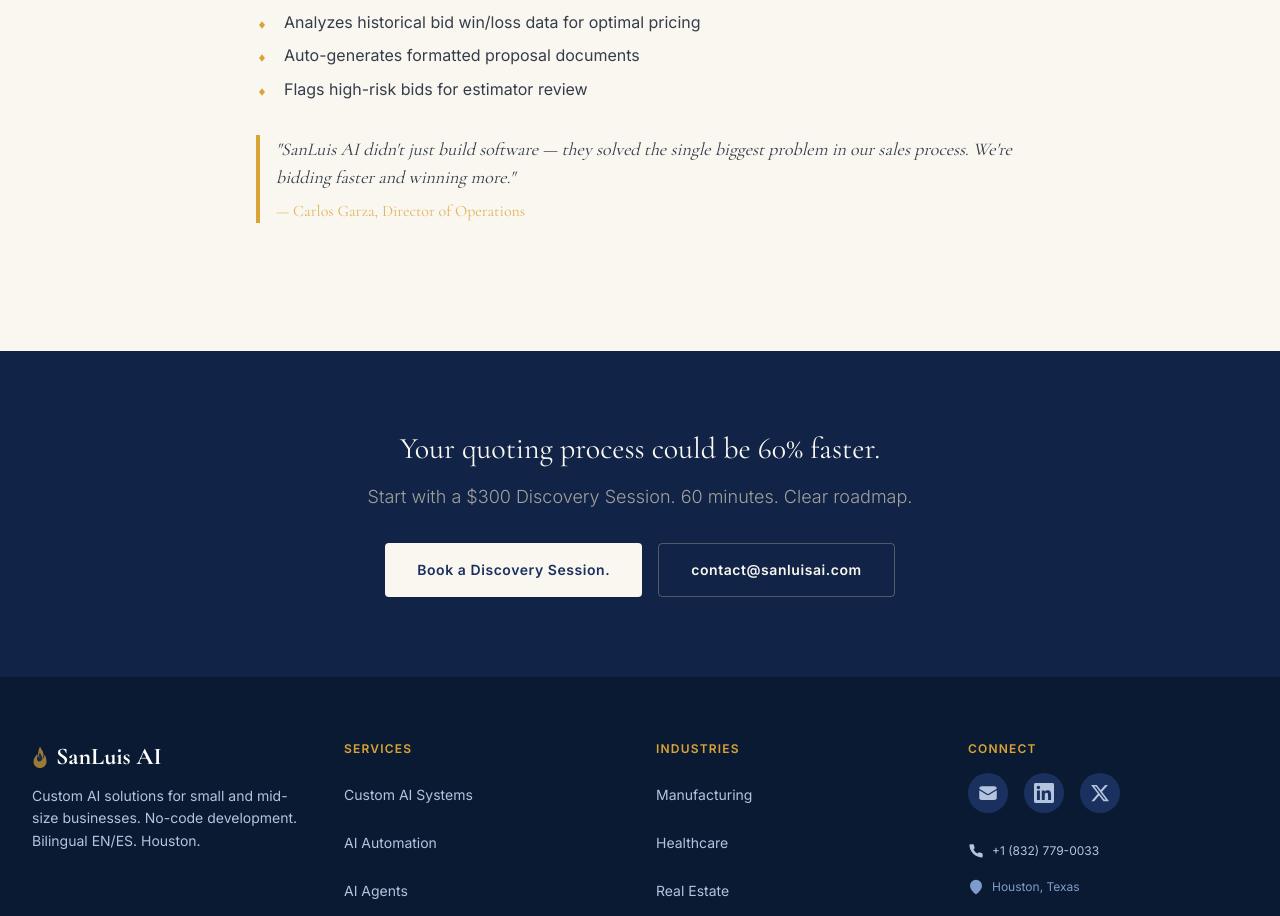
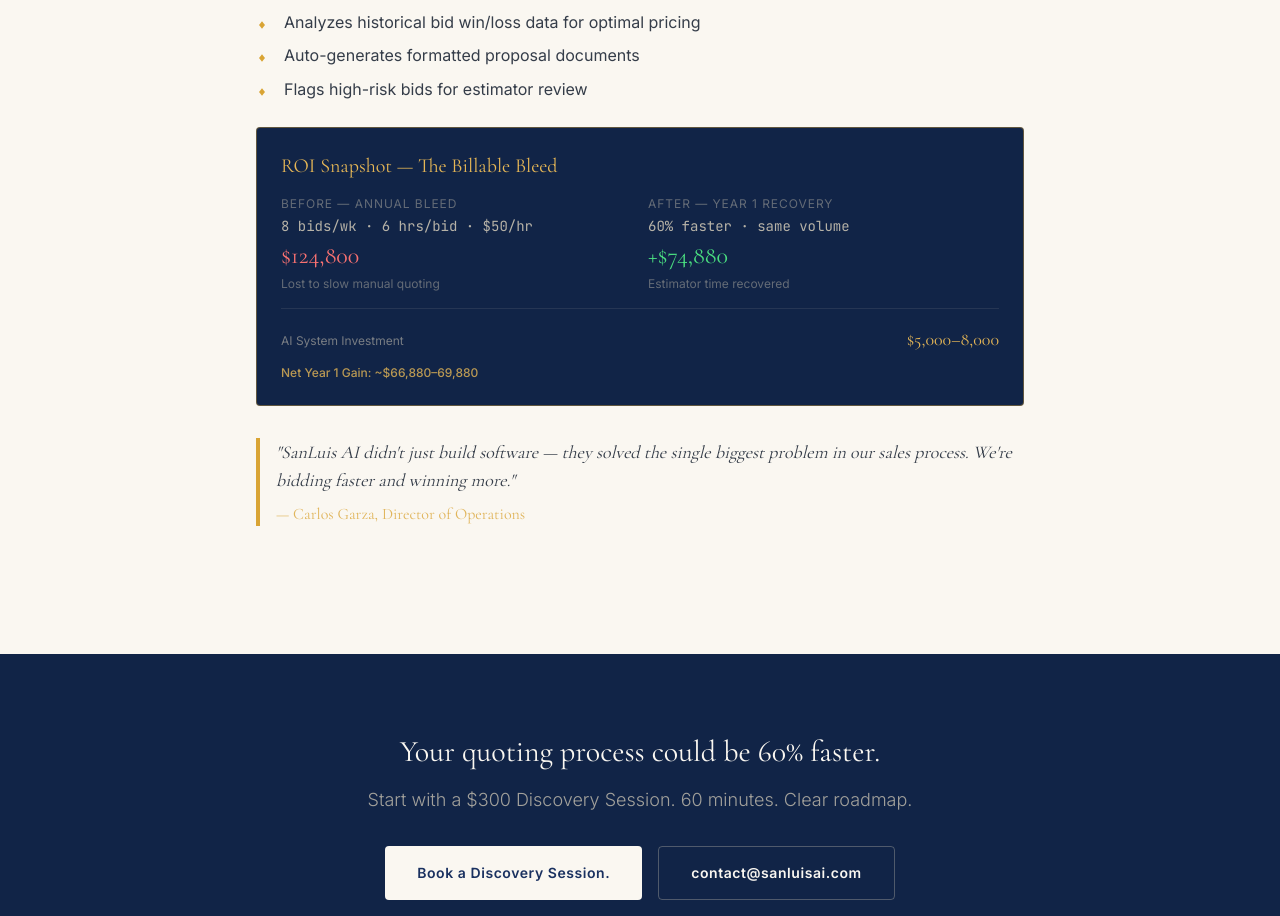
Before and after one commit to SanLuis-AI-Solutions/sanluisai-portfolio, a Next.js app: page /case-studies/garza-international in a window 1280 px wide. Shown: the part 1110-2026 px from the top of the page. Built offline with nearby package versions, Linux system fonts and the light colour scheme.

Commit message:
feat: NotebookLM synthesis — hero reframe (Your business, running on AI), Hormozi value stacking on services, Billable Bleed ROI boxes on all 3 case studies

```diff
--- a/app/case-studies/garza-international/page.tsx
+++ b/app/case-studies/garza-international/page.tsx
@@ -45,6 +45,31 @@
             <li>Auto-generates formatted proposal documents</li>
             <li>Flags high-risk bids for estimator review</li>
           </ul>
+
+          {/* ROI Snapshot — Billable Bleed */}
+          <div className="bg-navy-900 text-bone-50 border border-gold-600/40 rounded p-6 mb-8">
+            <h3 className="font-display text-xl text-gold-500 mb-4">ROI Snapshot — The Billable Bleed</h3>
+            <div className="grid sm:grid-cols-2 gap-4 mb-4">
+              <div>
+                <div className="font-sans text-xs text-bone-300/40 tracking-[0.08em] uppercase mb-1">Before — Annual Bleed</div>
+                <div className="font-mono text-sm text-bone-300/80">8 bids/wk · 6 hrs/bid · $50/hr</div>
+                <div className="font-display text-2xl text-red-400 mt-1">$124,800</div>
+                <div className="font-sans text-xs text-bone-300/40 mt-1">Lost to slow manual quoting</div>
+              </div>
+              <div>
+                <div className="font-sans text-xs text-bone-300/40 tracking-[0.08em] uppercase mb-1">After — Year 1 Recovery</div>
+                <div className="font-mono text-sm text-bone-300/80">60% faster · same volume</div>
+                <div className="font-display text-2xl text-green-400 mt-1">+$74,880</div>
+                <div className="font-sans text-xs text-bone-300/40 mt-1">Estimator time recovered</div>
+              </div>
+            </div>
+            <div className="border-t border-bone-300/10 pt-4 flex items-baseline justify-between">
+              <span className="font-sans text-xs text-bone-300/50">AI System Investment</span>
+              <span className="font-display text-lg text-gold-500">$5,000–8,000</span>
+            </div>
+            <div className="font-sans text-xs text-gold-500/80 mt-3 font-medium">Net Year 1 Gain: ~$66,880–69,880</div>
+          </div>
+
           <blockquote className="border-l-4 border-gold-600 pl-4 my-8 text-fg2 font-display text-lg">
   <p className="italic mb-2">"SanLuis AI didn't just build software — they solved the single biggest problem in our sales process. We're bidding faster and winning more."</p>
   <footer className="text-gold-600/80 not-italic text-base">— Carlos Garza, Director of Operations</footer>
--- a/app/case-studies/loveflow/page.tsx
+++ b/app/case-studies/loveflow/page.tsx
@@ -45,6 +45,31 @@
             <li>Real-time learning loop that improved with every swipe</li>
             <li>A/B testing framework for continuous match quality optimization</li>
           </ul>
+
+          {/* ROI Snapshot — Billable Bleed */}
+          <div className="bg-navy-900 text-bone-50 border border-gold-600/40 rounded p-6 mb-8">
+            <h3 className="font-display text-xl text-gold-500 mb-4">ROI Snapshot — The Billable Bleed</h3>
+            <div className="grid sm:grid-cols-2 gap-4 mb-4">
+              <div>
+                <div className="font-sans text-xs text-bone-300/40 tracking-[0.08em] uppercase mb-1">Before — Churn Cost</div>
+                <div className="font-mono text-sm text-bone-300/80">15% monthly churn · 10K users</div>
+                <div className="font-display text-2xl text-red-400 mt-1">1,500 users/mo</div>
+                <div className="font-sans text-xs text-bone-300/40 mt-1">Lost to poor matching</div>
+              </div>
+              <div>
+                <div className="font-sans text-xs text-bone-300/40 tracking-[0.08em] uppercase mb-1">After — Retention Gain</div>
+                <div className="font-mono text-sm text-bone-300/80">40% better matches · 2x retention</div>
+                <div className="font-display text-2xl text-green-400 mt-1">+750 users/mo</div>
+                <div className="font-sans text-xs text-bone-300/40 mt-1">Retained at ~$9/user LTV</div>
+              </div>
+            </div>
+            <div className="border-t border-bone-300/10 pt-4 flex items-baseline justify-between">
+              <span className="font-sans text-xs text-bone-300/50">AI System Investment</span>
+              <span className="font-display text-lg text-gold-500">$5,000–10,000</span>
+            </div>
+            <div className="font-sans text-xs text-gold-500/80 mt-3 font-medium">Annual Retention Value: ~$81,000 in saved churn</div>
+          </div>
+
           <blockquote className="border-l-4 border-gold-600 pl-4 my-8 text-fg2 font-display text-lg">
   <p className="italic mb-2">&ldquo;Our retention numbers turned around within a month. SanLuis AI didn&apos;t just fix our algorithm — they gave us a competitive moat.&rdquo;</p>
   <footer className="text-gold-600/80 not-italic text-base">— Marcus Chen, CEO</footer>
--- a/app/case-studies/susies-jewelry-repair/page.tsx
+++ b/app/case-studies/susies-jewelry-repair/page.tsx
@@ -45,6 +45,31 @@
             <li>Pipeline dashboard showing every lead's status in real time</li>
             <li>Integration with Google Calendar for automatic booking confirmations</li>
           </ul>
+
+          {/* ROI Snapshot — Billable Bleed */}
+          <div className="bg-navy-900 text-bone-50 border border-gold-600/40 rounded p-6 mb-8">
+            <h3 className="font-display text-xl text-gold-500 mb-4">ROI Snapshot — The Billable Bleed</h3>
+            <div className="grid sm:grid-cols-2 gap-4 mb-4">
+              <div>
+                <div className="font-sans text-xs text-bone-300/40 tracking-[0.08em] uppercase mb-1">Before — Annual Bleed</div>
+                <div className="font-mono text-sm text-bone-300/80">40 hrs/mo manual follow-up · $35/hr</div>
+                <div className="font-display text-2xl text-red-400 mt-1">$16,800</div>
+                <div className="font-sans text-xs text-bone-300/40 mt-1">Lost leads + owner's time</div>
+              </div>
+              <div>
+                <div className="font-sans text-xs text-bone-300/40 tracking-[0.08em] uppercase mb-1">After — Annual Gain</div>
+                <div className="font-mono text-sm text-bone-300/80">3x leads · 94% follow-up rate</div>
+                <div className="font-display text-2xl text-green-400 mt-1">+$16,800</div>
+                <div className="font-sans text-xs text-bone-300/40 mt-1">Owner time fully recovered</div>
+              </div>
+            </div>
+            <div className="border-t border-bone-300/10 pt-4 flex items-baseline justify-between">
+              <span className="font-sans text-xs text-bone-300/50">AI System Investment</span>
+              <span className="font-display text-lg text-gold-500">$1,200–2,000</span>
+            </div>
+            <div className="font-sans text-xs text-gold-500/80 mt-3 font-medium">Net Year 1 Gain: ~$14,800–15,600 (7x payback)</div>
+          </div>
+
           <blockquote className="border-l-4 border-gold-600 pl-4 my-8 text-fg2 font-display text-lg">
   <p className="italic mb-2">&ldquo;I went from losing leads to having a system that works even when I&apos;m not in the shop. SanLuis AI transformed how we run our business.&rdquo;</p>
   <footer className="text-gold-600/80 not-italic text-base">— Susie Castellano, Owner</footer>
--- a/components/Hero.tsx
+++ b/components/Hero.tsx
@@ -40,17 +40,17 @@
             </AnimatedSection>
             <AnimatedSection delay={0.15}>
               <h1 className="font-display text-[clamp(3rem,7vw,5.5rem)] text-bone-50 font-semibold leading-[0.92] tracking-[-0.03em] mb-6">
-                Custom AI <span className="text-gold-500 italic">Solutions.</span>
+                Your business, <span className="text-gold-500 italic">running on AI.</span>
               </h1>
             </AnimatedSection>
             <AnimatedSection delay={0.3}>
               <p className="font-sans text-lg md:text-xl font-light text-bone-300/70 leading-relaxed max-w-[48ch] mb-3">
-                No-code AI for real problems. Built for Houston. Custom systems, automations, and AI apps — shipped in weeks, not months.
+                We don't sell chatbots. We sell what happens after: faster quotes, automated busywork, and clients who can't believe how quick you respond.
               </p>
             </AnimatedSection>
             <AnimatedSection delay={0.35}>
               <p className="font-display text-lg md:text-xl text-gold-500 italic font-medium tracking-[-0.01em] mb-10">
-                Your business, running on AI.
+                Custom AI for real problems. Built for Houston. Shipped in weeks, not months.
               </p>
             </AnimatedSection>
             <AnimatedSection delay={0.45}>
```
Also changed, not shown: components/Services.tsx (+11 -4 lines).
